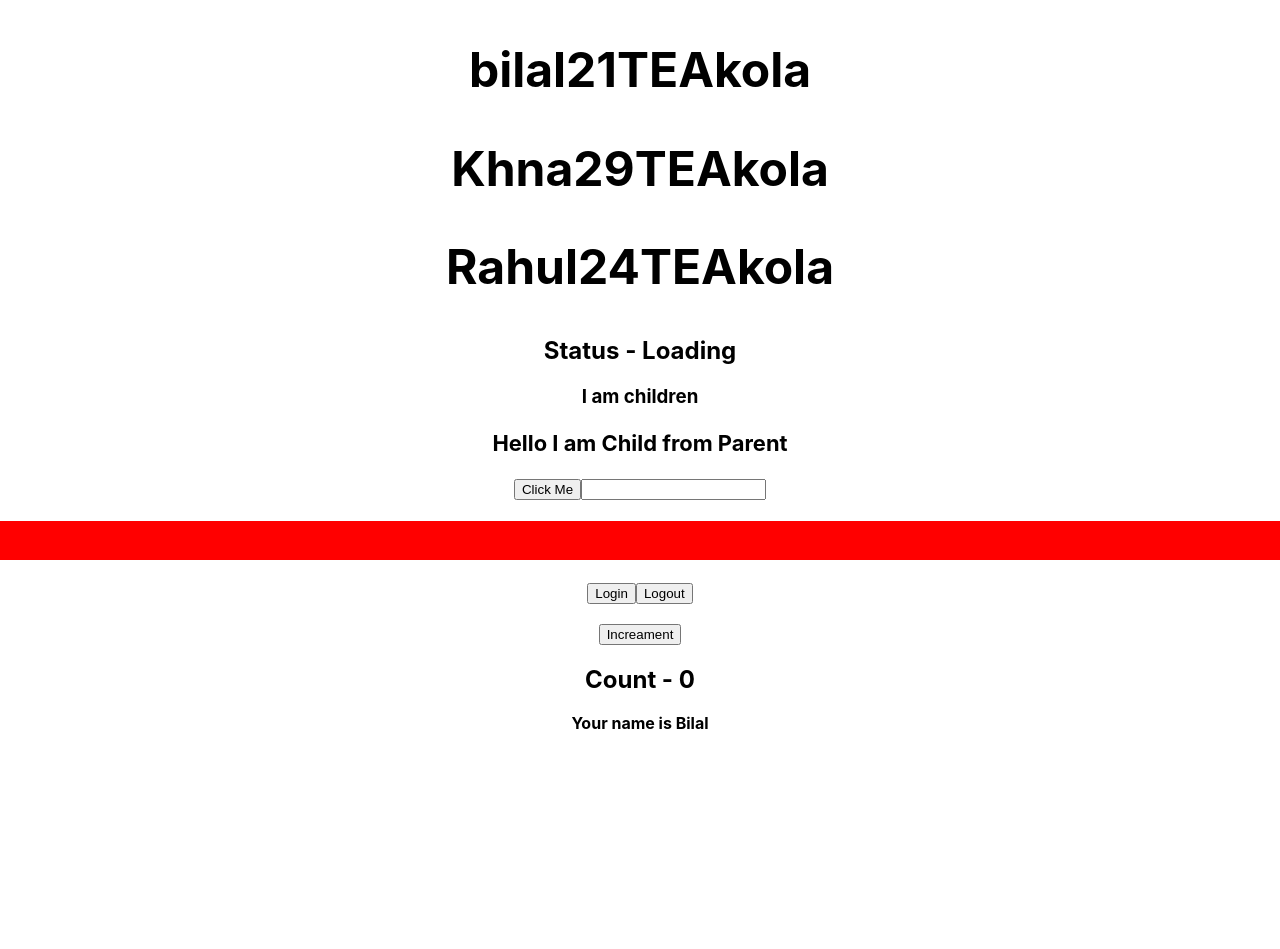
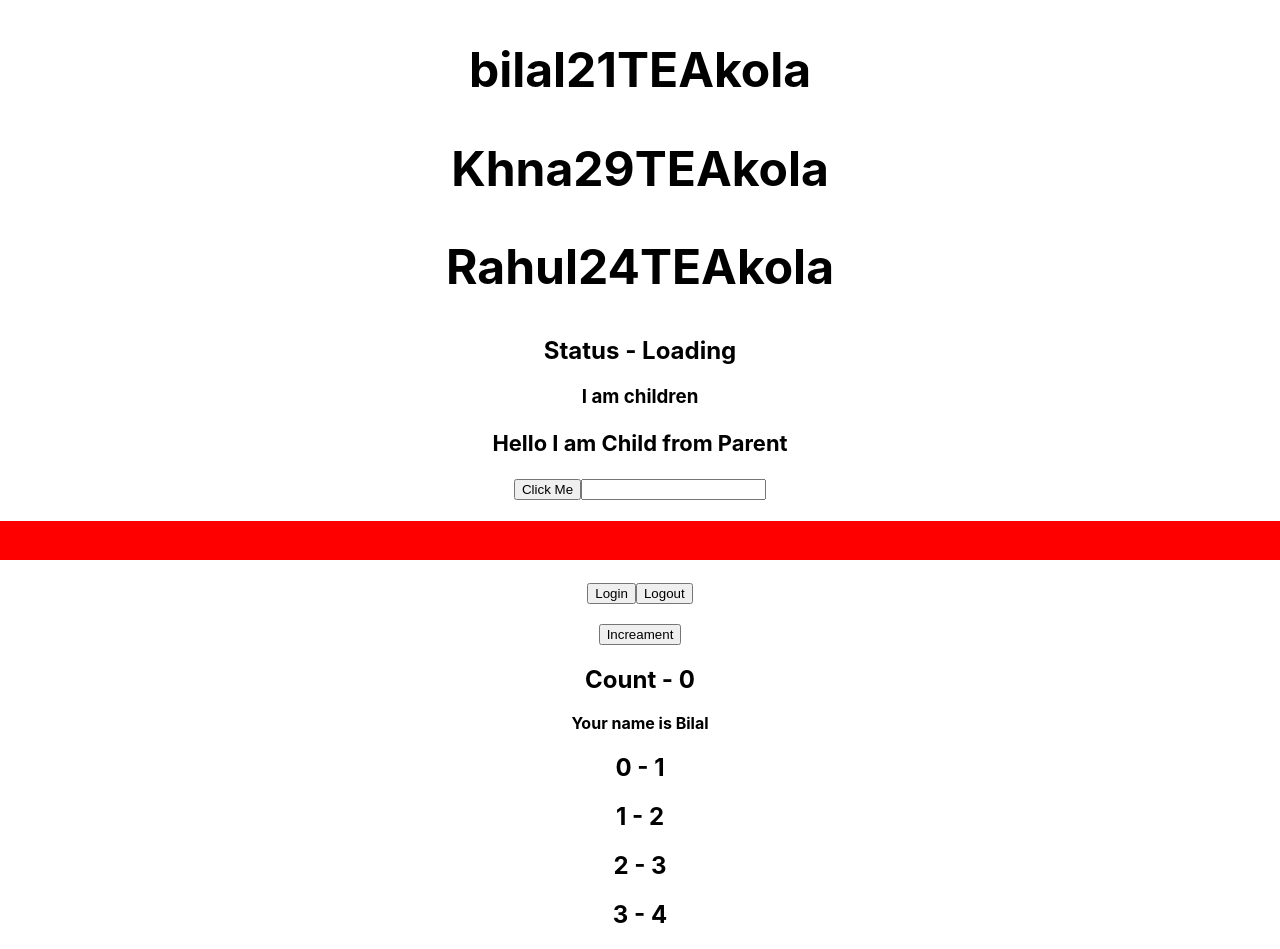
Before and after one commit to thisisbillall/typescript-demo, a React (Create React App) app: page / in a window 1280 px wide. Before the commit the page ends 800 px from the top, so only its background shows below. Built offline with nearby package versions, Linux system fonts and the light colour scheme.

Commit message:
handle 2 datatypes |

```diff
--- a/src/App.tsx
+++ b/src/App.tsx
@@ -11,6 +11,7 @@ import Status from './Status';
 import Style from './Style';
 import UseStateFuture from './UseStateFuture';
 import Profile from './auth/Profile';
+import List from './Generic/List';
 
 function App() {
 
@@ -51,6 +52,10 @@ function App() {
         <UseStateFuture/>
         <Counter message='Count'/>
         <Private isLoggedIn={true} Component={Profile}/>
+        <List list={[1,2,3,4]
+
+
+      } onClick={(e)=>console.log(e)}/>
     </div>
   );
 }
--- /dev/null
+++ b/src/Generic/List.tsx
@@ -0,0 +1,21 @@
+type ListProps={
+
+    list:string[] | number[],
+    onClick:(value:string | number)=>void
+
+};
+
+export default function List(props:ListProps){
+
+    return(
+        <>
+        {props.list.map((e,ind)=>{
+            return(
+                <div key={ind} onClick={()=>props.onClick(e)}>
+                    <h2>{ind} - {e}</h2>
+                </div>
+            )
+        })}
+        </>
+    );
+};
```
